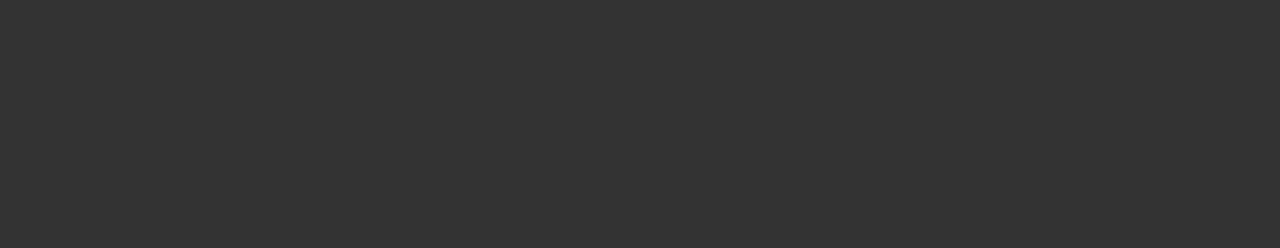
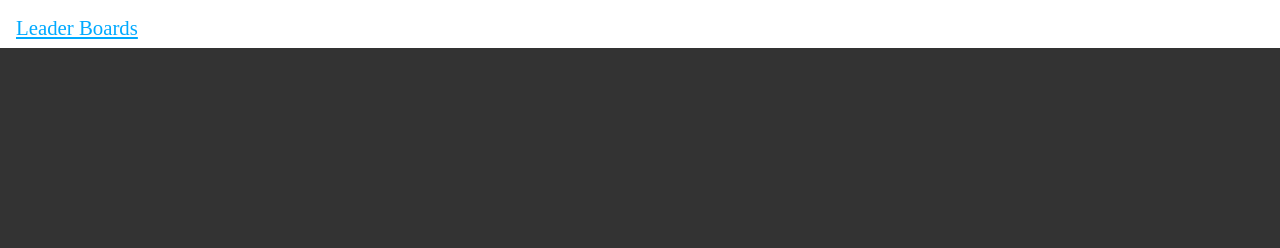
Before and after one commit to ZakkFast/CodeQuiz, a plain HTML site: page index.html in a window 1280 px wide. Shown: the top 248 px of the page. Drawn offline with Linux system fonts and the light colour scheme.

Commit message:
added links, added CSS, added comments

```diff
--- a/assets/css/style.css
+++ b/assets/css/style.css
@@ -14,6 +14,31 @@ body {
     width: 100vw;
     height: 100vh;
     background-color: #333;
+}
+
+#navBar {
+    background-color: #fff;
+    position: absolute;
+    top: 0px;
+    width: 100vw;
+    height: 3rem;
+}
+
+#navBar a {
+    color: #333;
+    text-decoration: none;
+    font-size: 1.3rem;
+    cursor: pointer;
+    padding: 1rem;
+    height: 3rem;
+    position: absolute;
+    top: 0;
+    left: 0;
+}
+
+#navBar a:hover{
+    color: hsl(200, 100%, 50%);
+    text-decoration: underline;
 }
 
 #wrapper {
@@ -90,6 +115,7 @@ button {
     outline: none;
     background-color: hsl(200, 100%, 50%);
     color: white;
+    cursor: pointer;
 }
 
 button:hover {
--- a/index.html
+++ b/index.html
@@ -8,6 +8,9 @@
     <title>Code Quiz</title>
 </head>
 <body>
+    <nav id="navBar">
+        <a href="leader-board.html">Leader Boards</a>
+    </nav>
     <div id="wrapper">
         <div id="currentTime"></div>
         <div id="questionsDiv">
```
Also changed, not shown: Leader-board.html (+3 -0 lines), assets/script/leaderboard.js (+7 -3 lines), 1 other file.
